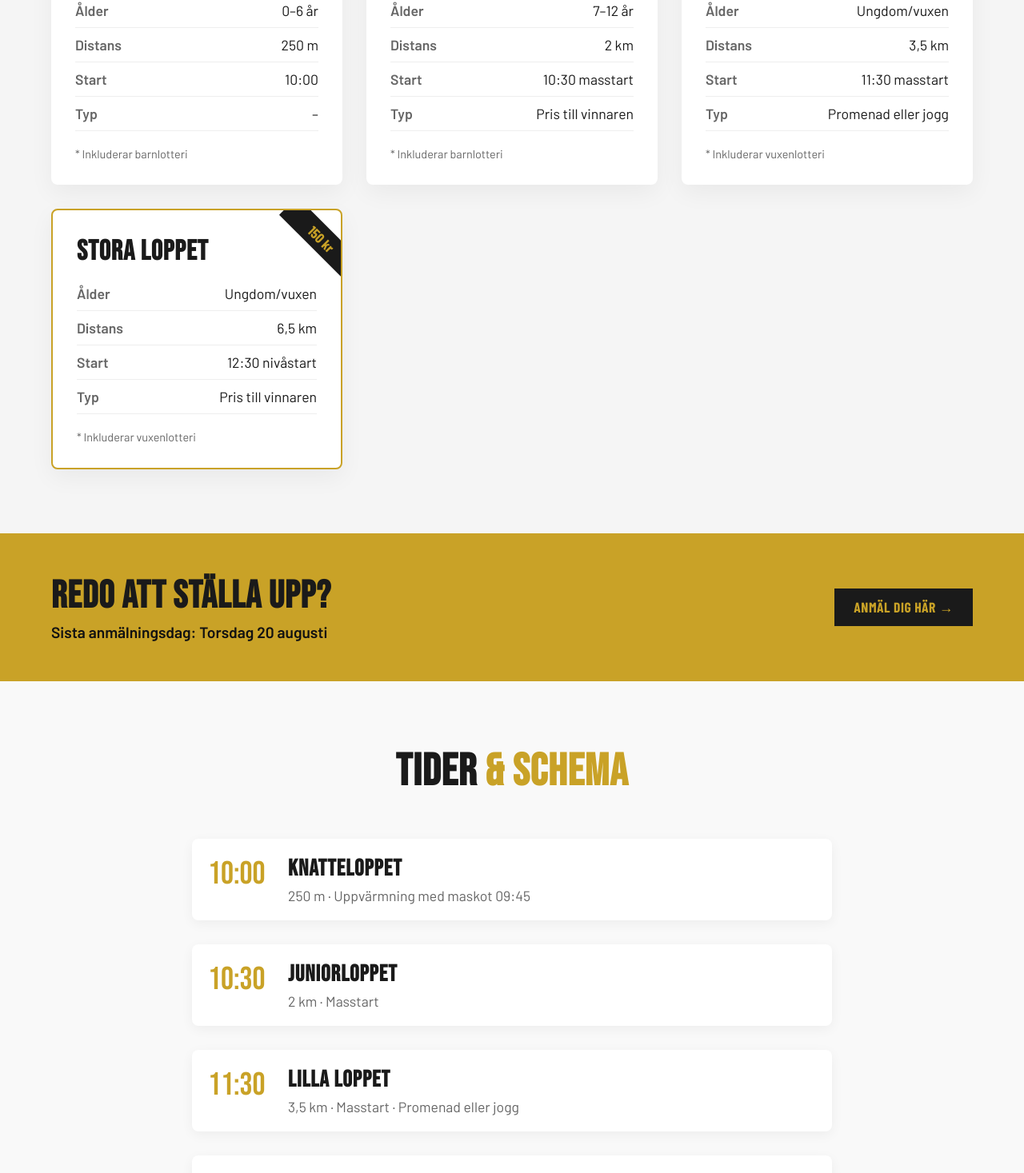
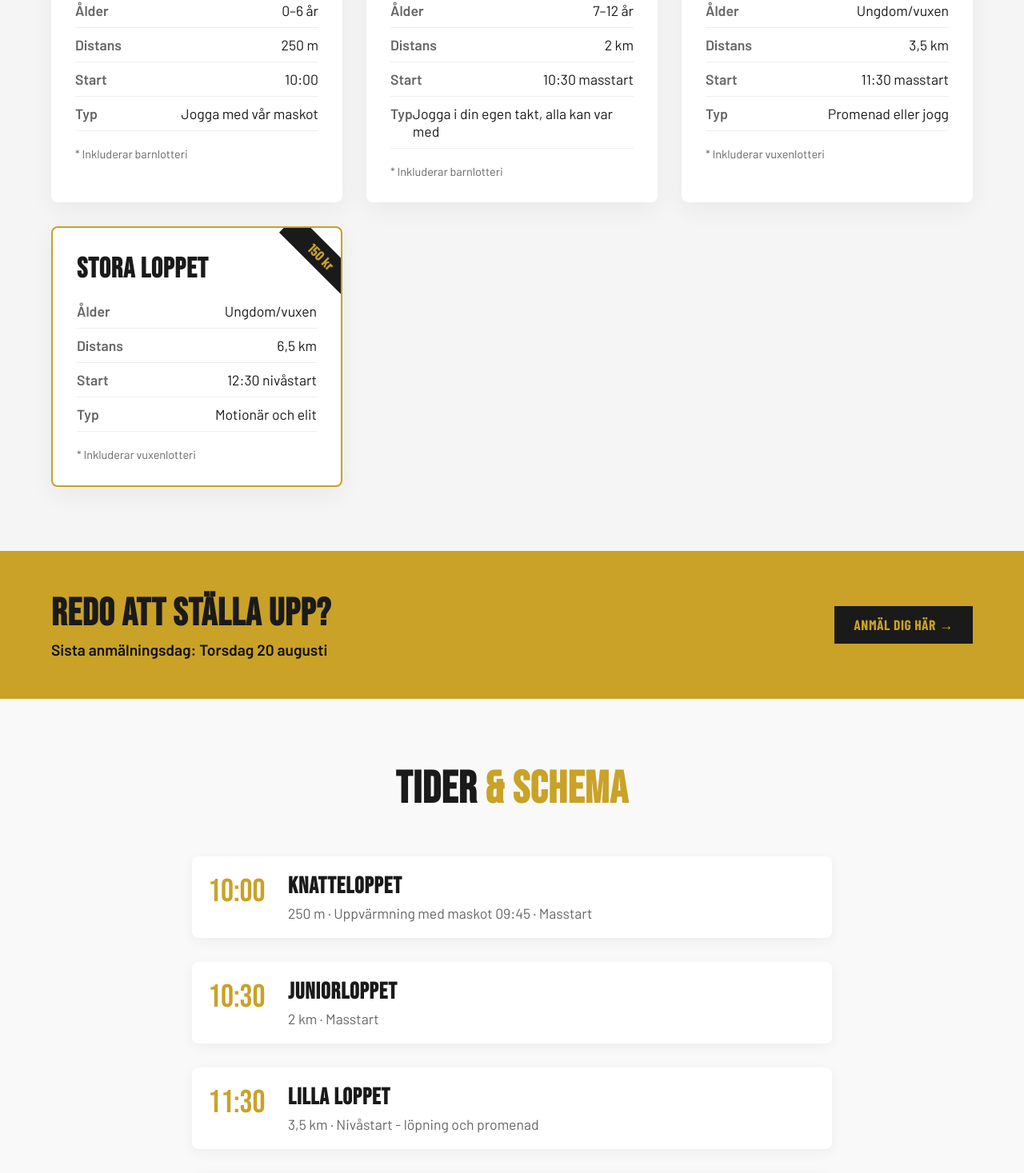
Before and after one commit to Stenis76/Romlendaloppet, a React (Vite) app: page / in a window 1280 px wide. Shown: the part 1200-2667 px from the top of the page at 80% size. Built offline with nearby package versions, Linux system fonts and the light colour scheme.

Commit message:
text fix

```diff
--- a/src/App.jsx
+++ b/src/App.jsx
@@ -47,7 +47,7 @@ const CONFIG = {
   // Infobar under hero
   infoStats: [
     { label: "Startkategorier", value: "4" },
-    { label: "Åldrar välkomna", value: "0–99" },
+    { label: "Åldrar välkomna", value: "0–99+" },
     { label: "Sista anmälan", value: "20 aug" },
     { label: "Arrangör", value: "RUF P-14" }
   ],
@@ -60,7 +60,7 @@ const CONFIG = {
       age: "0–6 år",
       distance: "250 m",
       start: "10:00",
-      type: "–",
+      type: "Jogga med vår maskot",
       price: "50 kr",
       featured: false
     },
@@ -70,7 +70,7 @@ const CONFIG = {
       age: "7–12 år",
       distance: "2 km",
       start: "10:30 masstart",
-      type: "Pris till vinnaren",
+      type: "Jogga i din egen takt, alla kan var med",
       price: "50 kr",
       featured: false
     },
@@ -90,7 +90,7 @@ const CONFIG = {
       age: "Ungdom/vuxen",
       distance: "6,5 km",
       start: "12:30 nivåstart",
-      type: "Pris till vinnaren",
+      type: "Motionär och elit",
       price: "150 kr",
       featured: true // Ger en guldkantad ram
     }
@@ -98,10 +98,10 @@ const CONFIG = {
 
   // Tidslinje / Schema
   schedule: [
-    { time: "10:00", name: "Knatteloppet", detail: "250 m · Uppvärmning med maskot 09:45" },
+    { time: "10:00", name: "Knatteloppet", detail: "250 m · Uppvärmning med maskot 09:45 · Masstart" },
     { time: "10:30", name: "Juniorloppet", detail: "2 km · Masstart" },
-    { time: "11:30", name: "Lilla loppet", detail: "3,5 km · Masstart · Promenad eller jogg" },
-    { time: "12:30", name: "Stora loppet", detail: "6,5 km · Nivåstart · Pris till vinnaren" },
+    { time: "11:30", name: "Lilla loppet", detail: "3,5 km · Nivåstart - löpning och promenad" },
+    { time: "12:30", name: "Stora loppet", detail: "6,5 km · Nivåstart - motionär och elit" },
     { time: "~14:00", name: "Prisutdelning & avslutning", detail: "Lotteri, priser och firande" }
   ],
 
```
